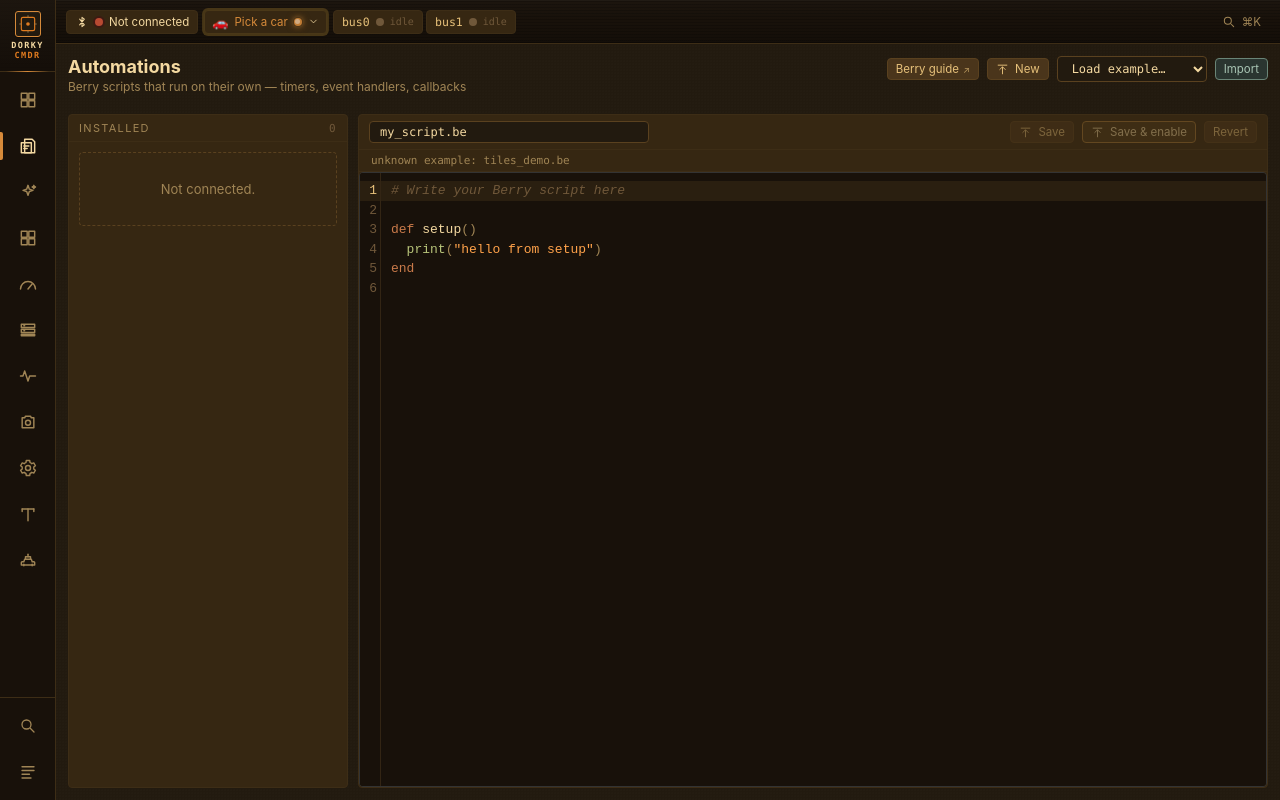
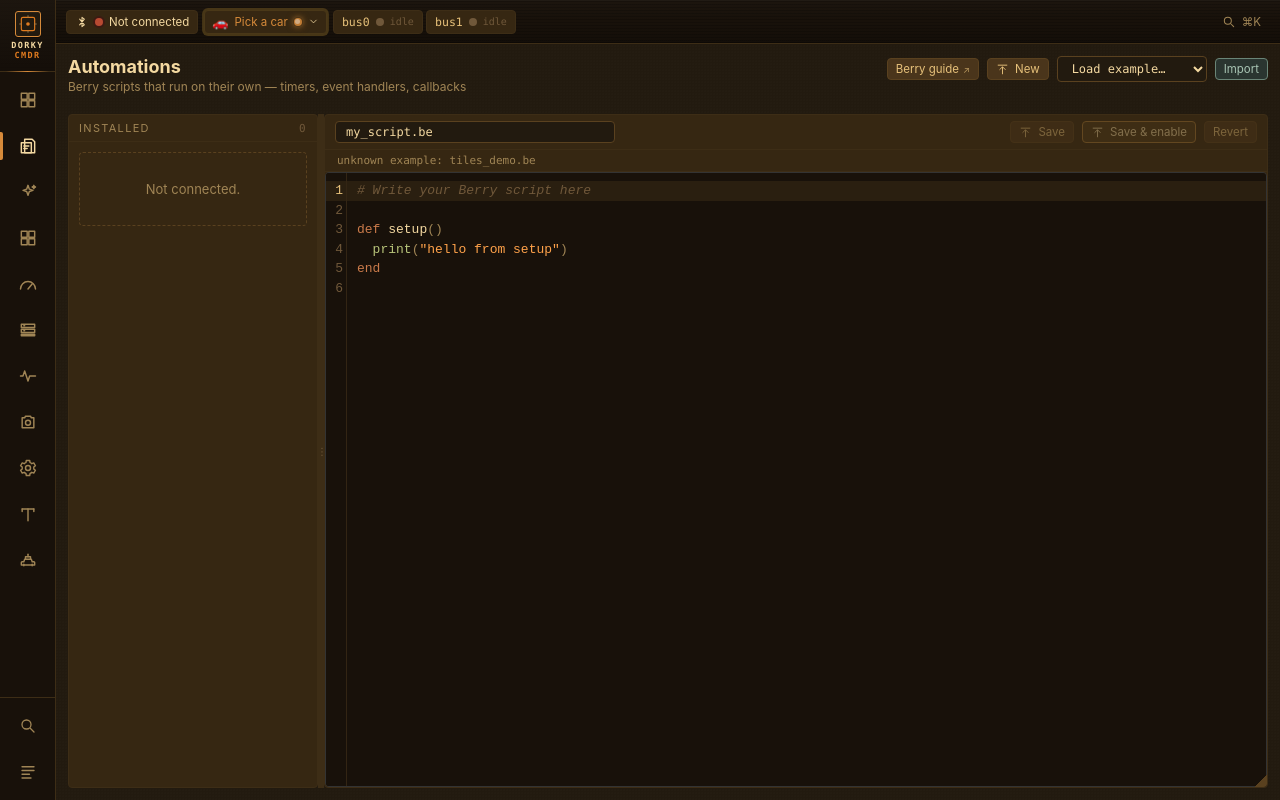
Before and after one commit to dzid26/ESP32-DualCAN, a Svelte app in the folder webui/: page / in a window 1280 px wide. Both pictures are taken after typing "Sample" into the empty fields and a click on the button "Open Scripts with tiles_demo.be loaded as a starting point". Built offline with nearby package versions, Linux system fonts and the light colour scheme.

Commit message:
script editor resizing

```diff
--- a/webui/src/components/views/ScriptsView.svelte
+++ b/webui/src/components/views/ScriptsView.svelte
@@ -27,12 +27,68 @@
   let lastScriptStatusSeq = 0;
 
   let isMobile = $state(false);
+  let editorPanelHeight = $state<number | null>(null);
+  let scriptsPanelWidth = $state(250);
+  let isResizing = $state(false);
+  let resizeType = $state<'editor-height' | 'scripts-width' | null>(null);
+  let splitterDragStartX = 0;
+  let splitterHasDragged = false;
+  let editorPanelEl: HTMLElement | undefined;
+  let gridEl: HTMLElement | undefined;
+  let scriptsCollapsed = $state(false);
+
   $effect(() => {
     const mq = window.matchMedia('(max-width: 720px)');
     const update = () => { isMobile = mq.matches; };
     update();
     mq.addEventListener('change', update);
     return () => mq.removeEventListener('change', update);
+  });
+
+  function startEditorResize(e: MouseEvent) {
+    resizeType = 'editor-height';
+    isResizing = true;
+    e.preventDefault();
+  }
+
+  function startSplitterDrag(e: MouseEvent) {
+    splitterDragStartX = e.clientX;
+    splitterHasDragged = false;
+    resizeType = 'scripts-width';
+    isResizing = true;
+    e.preventDefault();
+  }
+
+  $effect(() => {
+    if (!isResizing) return;
+    const handleMouseMove = (e: MouseEvent) => {
+      if (resizeType === 'editor-height' && editorPanelEl) {
+        const rect = editorPanelEl.getBoundingClientRect();
+        editorPanelHeight = Math.max(100, e.clientY - rect.top);
+      } else if (resizeType === 'scripts-width' && gridEl) {
+        if (Math.abs(e.clientX - splitterDragStartX) > 3) splitterHasDragged = true;
+        const rect = gridEl.getBoundingClientRect();
+        const newWidth = e.clientX - rect.left;
+        if (newWidth < 80) {
+          scriptsCollapsed = true;
+          splitterHasDragged = true;
+        } else {
+          scriptsPanelWidth = Math.max(150, Math.min(500, newWidth));
+        }
+      }
+    };
+    const handleMouseUp = () => {
+      if (resizeType === 'scripts-width' && !splitterHasDragged)
+        scriptsCollapsed = !scriptsCollapsed;
+      isResizing = false;
+      resizeType = null;
+    };
+    document.addEventListener('mousemove', handleMouseMove);
+    document.addEventListener('mouseup', handleMouseUp);
+    return () => {
+      document.removeEventListener('mousemove', handleMouseMove);
+      document.removeEventListener('mouseup', handleMouseUp);
+    };
   });
 
   async function refresh(): Promise<void> {
@@ -268,13 +324,19 @@
   {/if}
 
   <div
+    bind:this={gridEl}
     style:display="grid"
-    style:gap="10px"
+    style:row-gap="10px"
     style:flex="1"
     style:min-height="0"
-    style:grid-template-columns={isMobile ? '1fr' : 'minmax(220px, 280px) 1fr'}
+    style:overflow="auto"
+    style:grid-template-columns={isMobile ? '1fr' : scriptsCollapsed ? '0px 6px 1fr' : `${scriptsPanelWidth}px 6px 1fr`}
   >
-    <div class="frame" style="display: flex; flex-direction: column; min-height: 0">
+    <div
+      class="frame"
+      style="display: flex; flex-direction: column; min-height: 0; overflow: hidden"
+    >
+      {#if !scriptsCollapsed}
         <div class="frame__head">
           Installed <span class="ghost mono">{scripts.length}</span>
         </div>
@@ -305,10 +367,10 @@
               <span class="tog__knob"></span>
             </span>
             <div style="min-width: 0">
-              <div style="font-size: 13px; color: var(--dc-text); font-weight: 500; white-space: nowrap; overflow: hidden; text-overflow: ellipsis">
+              <div style="font-size: 12px; color: var(--dc-text); font-weight: 500; white-space: nowrap; overflow: hidden; text-overflow: ellipsis">
                 {s.filename}
               </div>
-              <div class="mono" style:font-size="10.5px" style:color={s.errored ? 'var(--dc-err-text)' : 'var(--dc-text-fade)'} title={s.error ?? ''}>
+              <div class="mono" style:font-size="10px" style:color={s.errored ? 'var(--dc-err-text)' : 'var(--dc-text-fade)'} title={s.error ?? ''}>
                 {s.errored ? 'error' : s.enabled ? 'running' : 'disabled'}
               </div>
             </div>
@@ -323,9 +385,28 @@
           </div>
         {/each}
         </div>
+      {/if}
     </div>
 
-    <div class="frame" style="display: flex; flex-direction: column; min-height: 0">
+    <!-- svelte-ignore a11y_no_noninteractive_element_interactions -->
+    <div
+      class="scripts-splitter"
+      onmousedown={startSplitterDrag}
+      onkeydown={(e) => { if (e.key === 'Enter' || e.key === ' ') { e.preventDefault(); scriptsCollapsed = !scriptsCollapsed; } }}
+      title="Drag to resize · Click to collapse"
+      role="button"
+      aria-label={scriptsCollapsed ? 'Expand scripts panel' : 'Collapse scripts panel'}
+      tabindex="0"
+    >
+      <span class="splitter-dots">⋮</span>
+    </div>
+
+    <div
+      class="frame"
+      style="display: flex; flex-direction: column; min-height: 0; overflow: hidden; position: relative"
+      bind:this={editorPanelEl}
+      style:height={editorPanelHeight ? `${editorPanelHeight}px` : 'auto'}
+    >
       <div class="frame__head">
         <span class="row-flex" style="min-width: 0; flex: 1">
           <input
@@ -358,8 +439,19 @@
         </div>
       {/if}
 
-      <div style="flex: 1; min-height: 0; display: flex">
+      <div style="flex: 1; min-height: 0; display: flex; position: relative">
         <CodeMirrorEditor bind:value={code} height="100%" onSave={save} />
+        {#if !isMobile}
+          <!-- svelte-ignore a11y_no_noninteractive_element_interactions -->
+          <div
+            class="resize-corner-editor"
+            onmousedown={startEditorResize}
+            title="Drag to resize editor"
+            role="button"
+            aria-label="Resize editor"
+            tabindex="0"
+          ></div>
+        {/if}
       </div>
     </div>
   </div>
@@ -409,9 +501,58 @@
     display: grid;
     grid-template-columns: auto 1fr auto;
     align-items: center;
-    gap: 10px;
-    padding: 8px 10px 8px 12px;
+    gap: 8px;
+    padding: 6px 8px 6px 10px;
     border-bottom: 1px solid var(--dc-border);
     cursor: pointer;
+    min-height: 0;
+  }
+
+  .scripts-splitter {
+    width: 6px;
+    height: 100%;
+    background: var(--dc-border);
+    display: flex;
+    align-items: center;
+    justify-content: center;
+    cursor: col-resize;
+    transition: background 80ms linear;
+    user-select: none;
+    position: relative;
+    overflow: visible;
+  }
+
+  .scripts-splitter:hover {
+    background: var(--dc-border-hi);
+  }
+
+  .splitter-dots {
+    position: absolute;
+    color: var(--dc-text-ghost);
+    font-size: 10px;
+    line-height: 1;
+    pointer-events: none;
+    letter-spacing: -2px;
+    transition: color 80ms linear;
+  }
+
+  .scripts-splitter:hover .splitter-dots {
+    color: var(--dc-text-fade);
+  }
+
+  .resize-corner-editor {
+    position: absolute;
+    bottom: 0;
+    right: 0;
+    width: 12px;
+    height: 12px;
+    cursor: nwse-resize;
+    background: linear-gradient(135deg, transparent 50%, var(--dc-border-2) 50%);
+    border-radius: 0 0 4px 0;
+    pointer-events: auto;
+  }
+
+  .resize-corner-editor:hover {
+    background: linear-gradient(135deg, transparent 50%, var(--dc-border-hi) 50%);
   }
 </style>
--- a/webui/src/editor/CodeMirrorEditor.svelte
+++ b/webui/src/editor/CodeMirrorEditor.svelte
@@ -72,8 +72,9 @@
 <style>
   .editor {
     width: 100%;
+    height: 100%;
     border: 1px solid #333;
     border-radius: 4px;
-    overflow: hidden;
+    overflow: auto;
   }
 </style>
```
Lines whose indentation alone changed are shown as unchanged.
